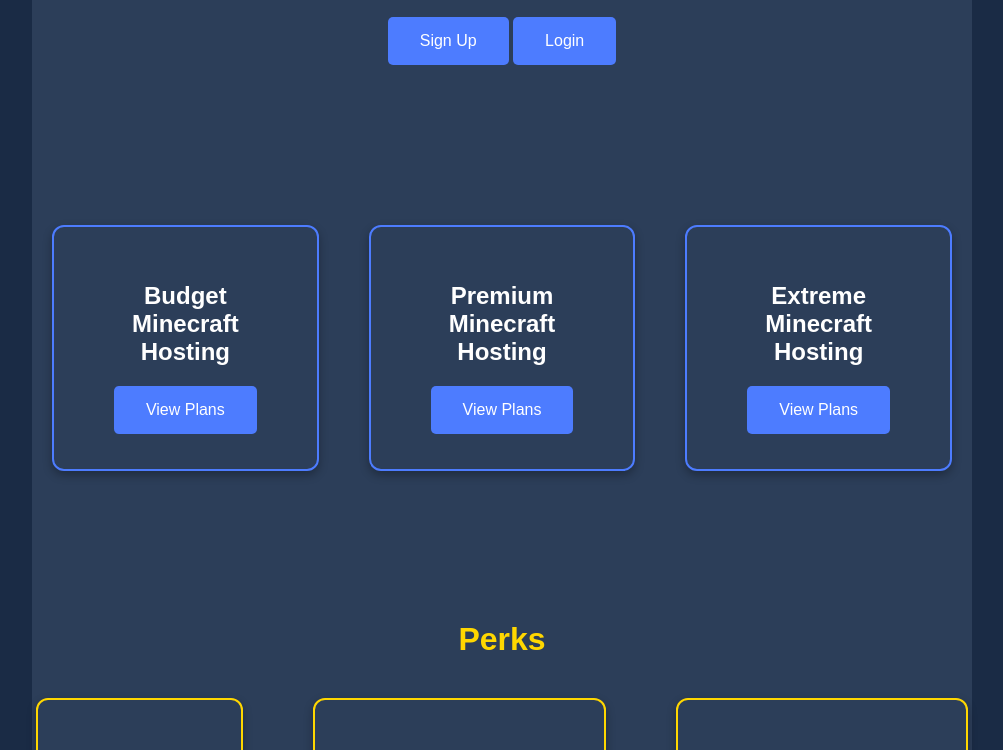
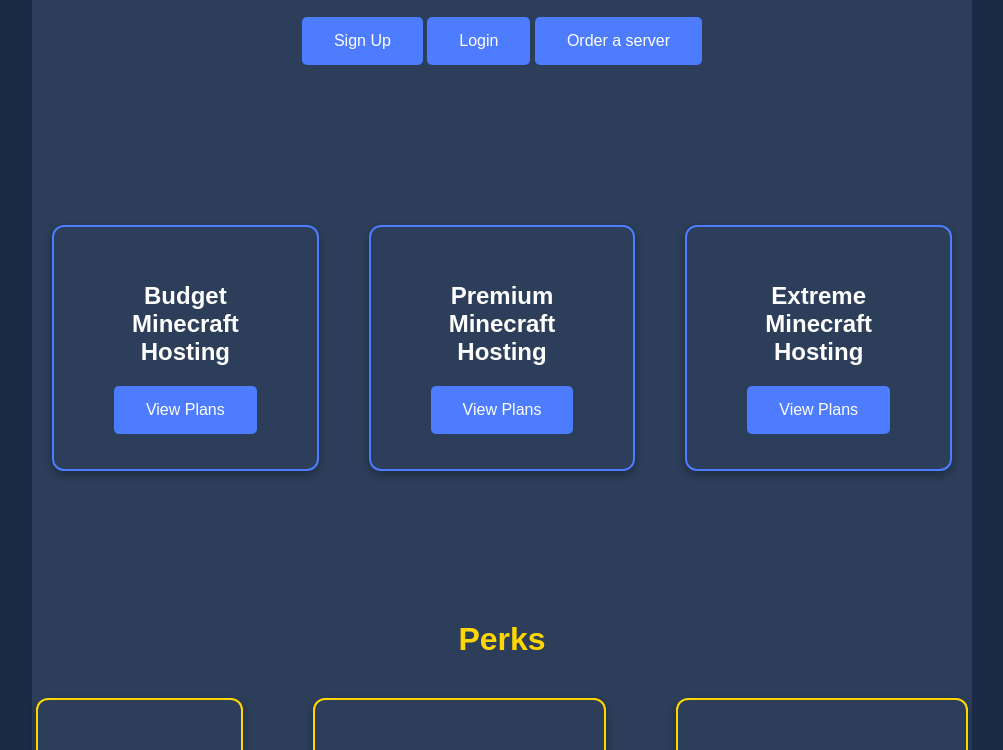
Before and after one commit to itarqos5/icieshosting-frontend, a plain HTML site: page index.html in a window 1280 px wide. Shown: the part 93-843 px from the top of the page, without its empty margins (138-1141 px from the left). Drawn offline with Linux system fonts and the light colour scheme.

Commit message:
Added the ORDER button

```diff
--- a/index.html
+++ b/index.html
@@ -13,6 +13,7 @@
             <div class="center">
                 <button onclick="window.location.href='pages/signup/index.html'">Sign Up</button>
                 <button onclick="window.location.href='https://panel.icehosting.cloud/auth/login'">Login</button>
+                <button onclick="window.location.href='pages/signup/done/index.html'">Order a server</button>
             </div>
         </section>
 
```
Also changed, not shown: pages/signup/done/index.html (renamed from pages/signup/done/confirmation.html), pages/signup/success/index.html (renamed from pages/signup/success/success.html).
